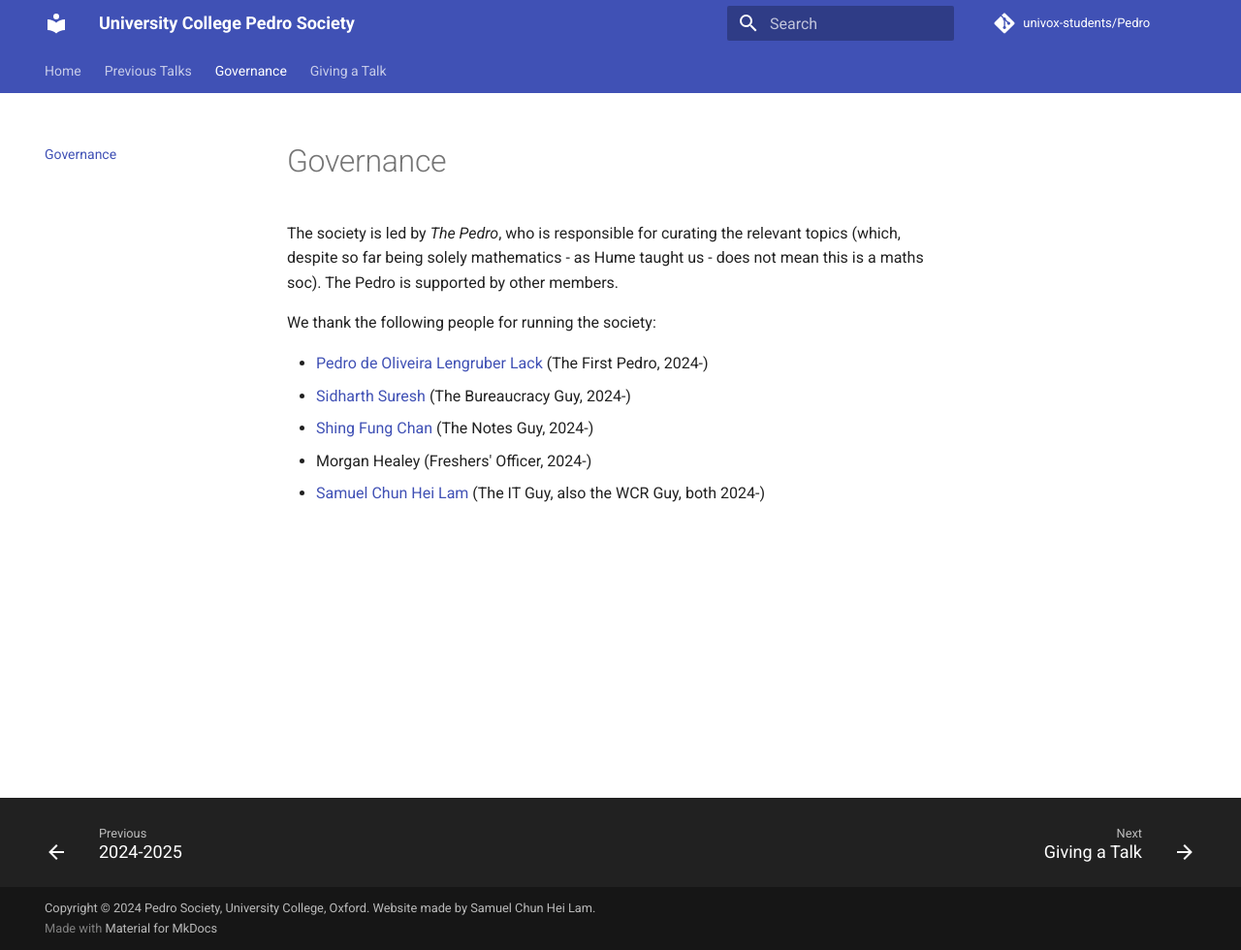
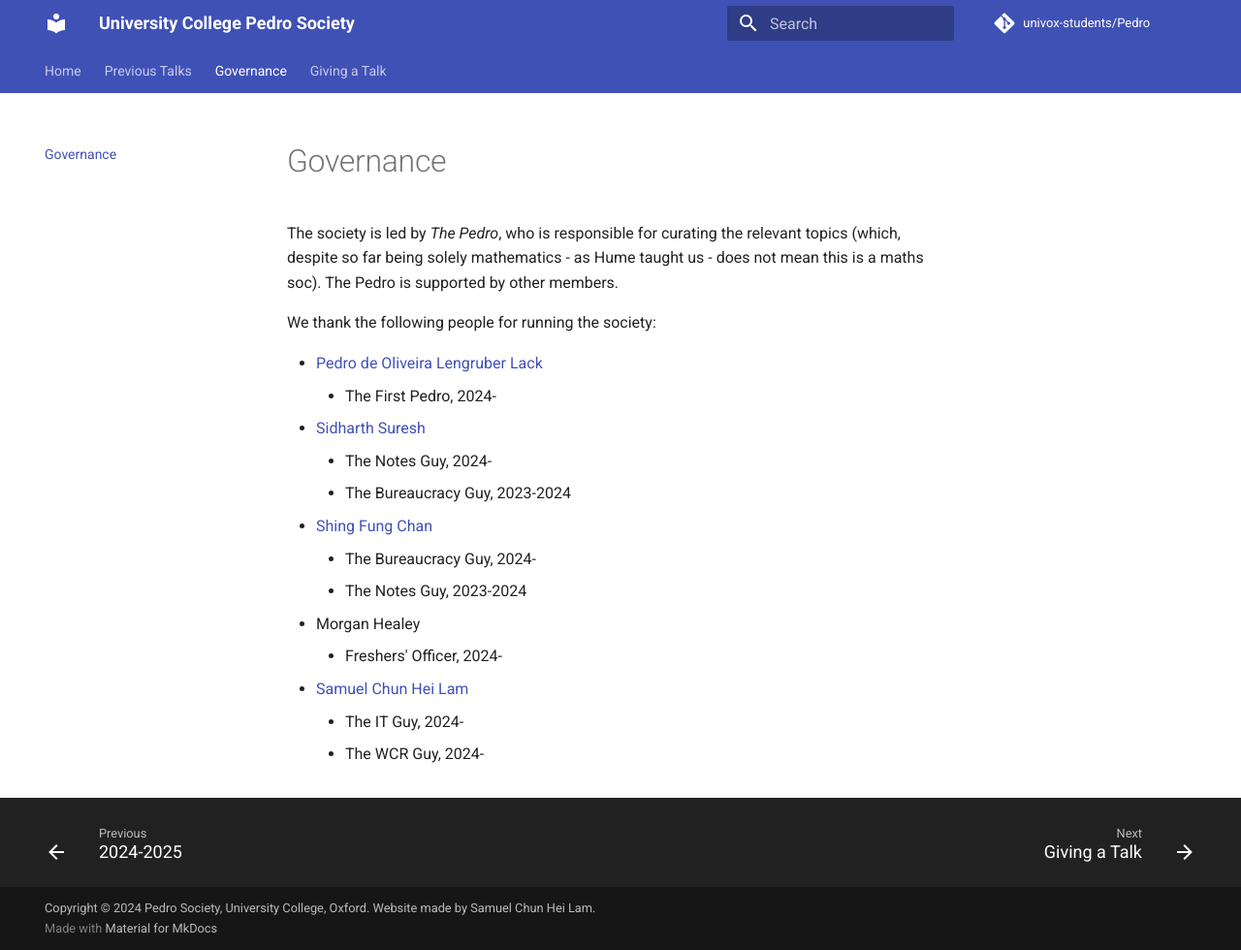
Before and after one commit to univox-students/Pedro, an MkDocs documentation site: the page built from docs/governance.md, in a window 1280 px wide and 980 px high. Shown: the whole window at 97% size. Built offline with MkDocs 1.6.1 and Material for MkDocs 9.7.7, drawn with Linux system fonts in a browser that asks for light colours; comment, search, counter and statistics services are not loaded.

Commit message:
governance update

```diff
--- a/docs/governance.md
+++ b/docs/governance.md
@@ -3,8 +3,16 @@ The society is led by *The Pedro*, who is responsible for curating the relevant
 
 We thank the following people for running the society:
 
-- [Pedro de Oliveira Lengruber Lack](mailto:pedro.lack@univ.ox.ac.uk) (The First Pedro, 2024-)
-- [Sidharth Suresh](mailto:sidharth.puthiyedathusuresh@univ.ox.ac.uk) (The Bureaucracy Guy, 2024-)
-- [Shing Fung Chan](mailto:shingfung.chan@univ.ox.ac.uk) (The Notes Guy, 2024-)
-- Morgan Healey (Freshers' Officer, 2024-)
-- [Samuel Chun Hei Lam](https://wcr.univ.ox.ac.uk/profile/Samuel-CHLam) (The IT Guy, also the WCR Guy, both 2024-)
+- [Pedro de Oliveira Lengruber Lack](mailto:pedro.lack@univ.ox.ac.uk)
+    - The First Pedro, 2024-
+- [Sidharth Suresh](mailto:sidharth.puthiyedathusuresh@univ.ox.ac.uk)
+    - The Notes Guy, 2024-
+    - The Bureaucracy Guy, 2023-2024
+- [Shing Fung Chan](mailto:shingfung.chan@univ.ox.ac.uk)
+    - The Bureaucracy Guy, 2024-
+    - The Notes Guy, 2023-2024
+- Morgan Healey
+    - Freshers' Officer, 2024-
+- [Samuel Chun Hei Lam](https://wcr.univ.ox.ac.uk/profile/Samuel-CHLam)
+    - The IT Guy, 2024-
+    - The WCR Guy, 2024-
```
Also changed, not shown: docs/index.md (+2 -2 lines).
